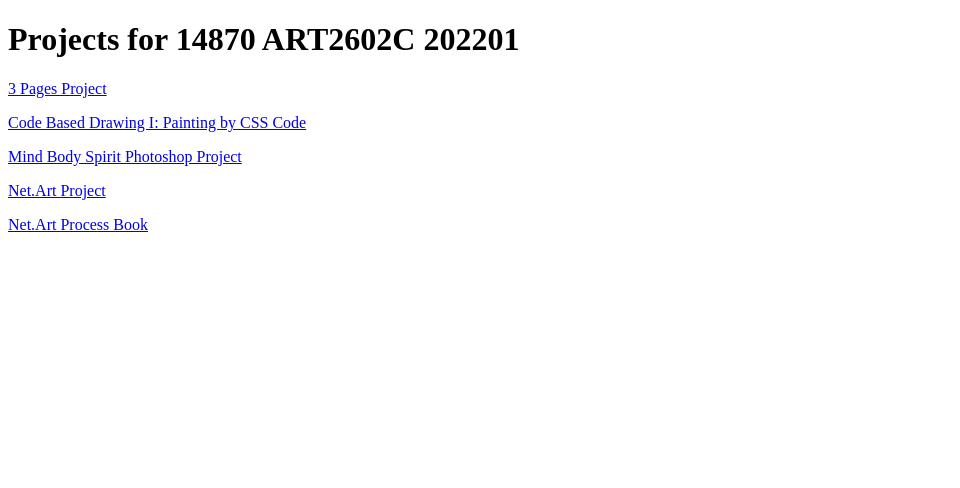
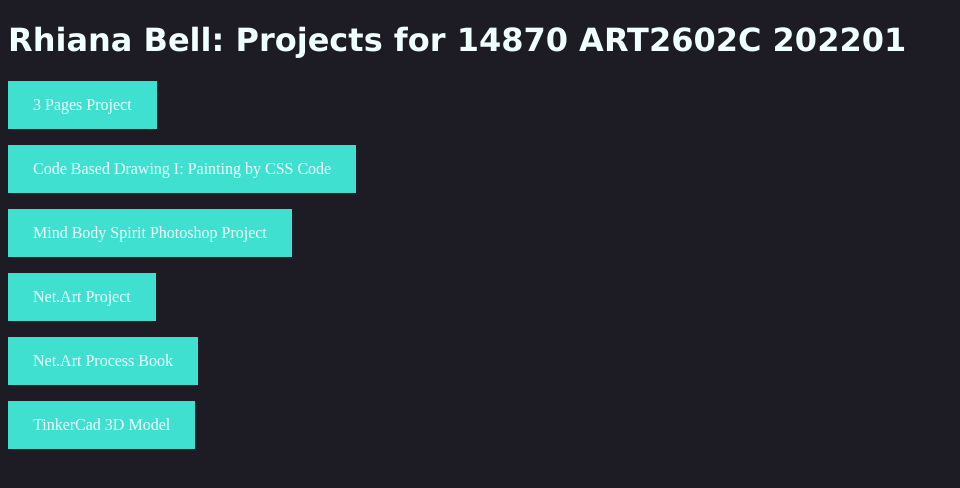
Before and after one commit to Rhiana-Bell/rhiana-bell.github.io, a plain HTML site: page index.html in a window 1280 px wide. Shown: the whole page, without its empty margins (0-960 px from the left). Drawn offline with Linux system fonts and the light colour scheme.

Commit message:
Index changes and TinkerCad addition

```diff
--- a/index.html
+++ b/index.html
@@ -2,10 +2,51 @@
 <html>
     <head>
         <title>Rhiana Bell Portfolio</title>
+        <style>
+            a:link {
+              color: azure;
+              background-color: transparent;
+              text-decoration: none;
+            }
+
+            a:visited {
+              color: palevioletred;
+              background-color: transparent;
+              text-decoration: none;
+            }
+
+            a:hover {
+              color: pink;
+              background-color: transparent;
+              text-decoration: underline;
+            }
+
+            a:active {
+              color: azure;
+              background-color: transparent;
+              text-decoration: underline;
+            }
+            </style>
+<style>
+    a:link, a:visited {
+      background-color: turquoise;
+      color: azure;
+      padding: 15px 25px;
+      text-align: center;
+      text-decoration: none;
+      display: inline-block;
+    }
+
+    a:hover, a:active {
+      background-color: pink;
+    }
+    </style>
+
     </head>
     <body>
-        <h1>Projects for 14870 ART2602C 202201</h1>
-        <p><a href="rbell/lastwednesday1.html">3 Pages Project</a></p>
+        <body style="background-color: rgb(29, 27, 36);">
+        <h1><h1 style="color: azure; font-family: Verdana, Geneva, Tahoma, sans-serif;">Rhiana Bell: Projects for 14870 ART2602C 202201</h1>
+        <p><p style="color: azure;"><a href="rbell/lastwednesday1.html">3 Pages Project</a></p>
 
         <p><a href="rbell-painting/drawing.html">Code Based Drawing I: Painting by CSS Code</a></p>
 
@@ -15,4 +56,9 @@
         <p>
             <a href="bell-r-netart-pb.pdf">Net.Art Process Book</a>
         </p>
+
+        <p>
+<a href="bell-r-model.html">TinkerCad 3D Model</a>
+
+        </p>
 </html>
```
Also changed, not shown: bell-r-model.html (added, +26 -0 lines), mbs project images/mind/484558768_87ffaeff2d_o.jpg, rbell-3dmodel/._Screen Shot 2022-04-21 at 11.13.04 AM.png (added), rbell-3dmodel/._model-printed.jpg (added), rbell-3dmodel/Screen Shot 2022-04-21 at 11.13.04 AM.png (added), rbell-3dmodel/model-printed.jpg (added), rbell-netart-page2.html (line endings or trailing spaces), rbell-netart-page3.html (line endings or trailing spaces), rbell-netart-page4.html (line endings or trailing spaces), rbell-netart-page5.html (line endings or trailing spaces), 1 other file.
